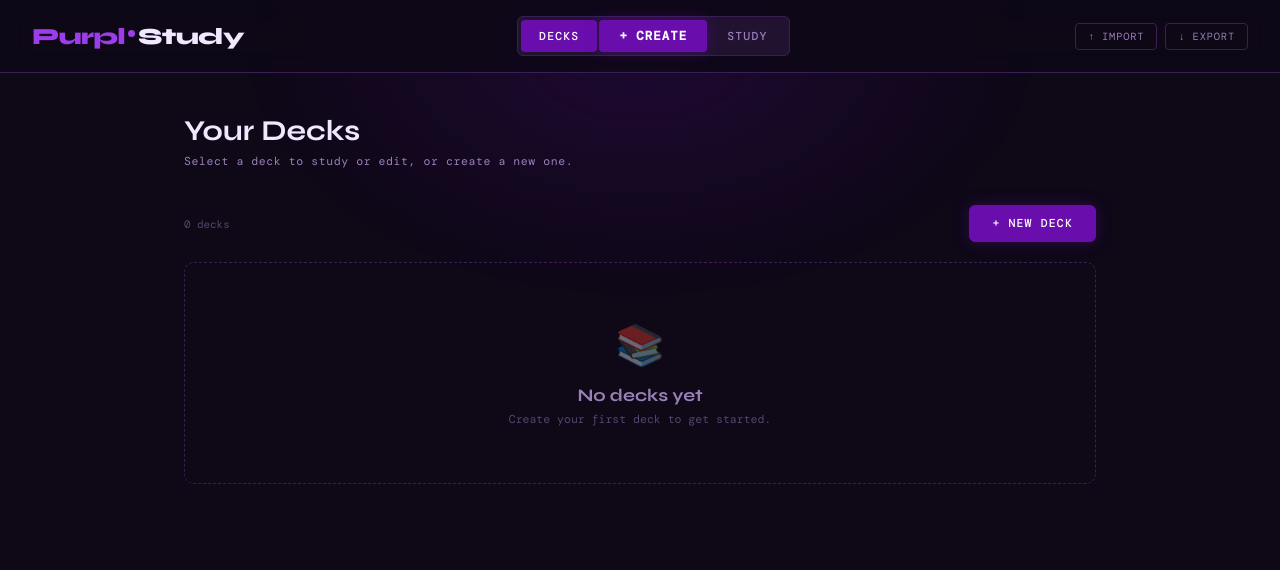
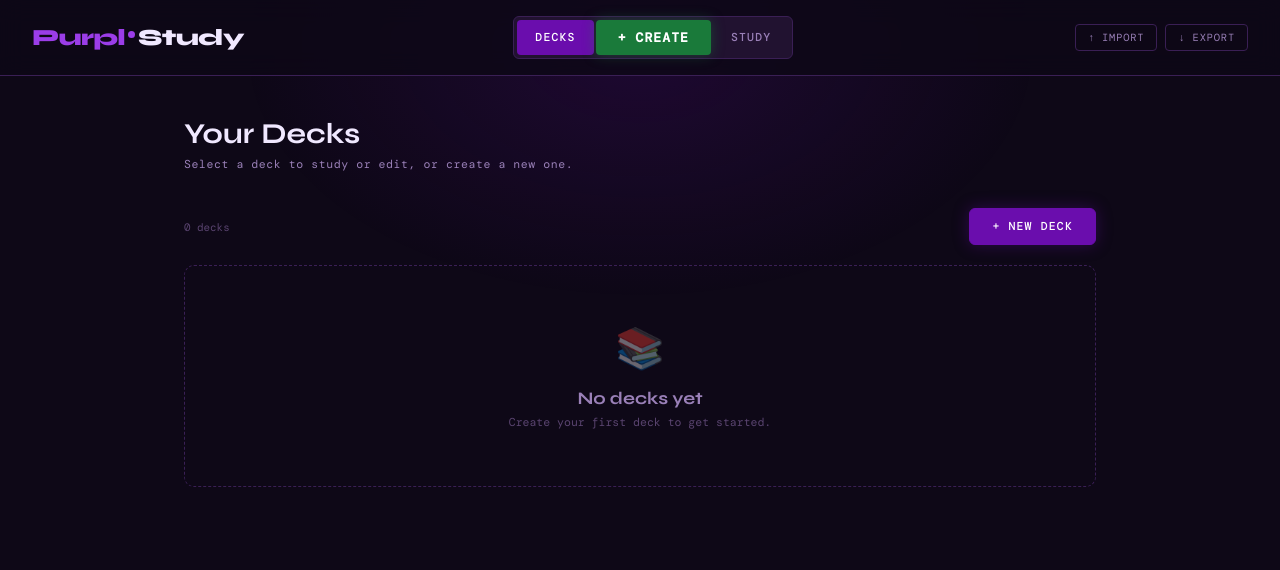
Before and after one commit to IsaacG185/PurplStudy, a plain HTML site: page index.html in a window 1280 px wide. Drawn offline with nearby package versions, Linux system fonts and the light colour scheme; a web font is replaced by a local one.

Commit message:
changed color

```diff
--- a/index.html
+++ b/index.html
@@ -92,16 +92,16 @@
 
   .tab-btn-create {
     font-family: 'DM Mono', monospace;
-    font-size: 0.78rem; font-weight: 700;
+    font-size: 0.82rem; font-weight: 700;
     letter-spacing: 0.08em; text-transform: uppercase;
-    padding: 8px 20px; border-radius: 4px;
+    padding: 9px 22px; border-radius: 4px;
     cursor: pointer; transition: all 0.18s ease;
-    background: var(--purple); color: var(--white);
+    background: #1a7a3a; color: var(--white);
     border: none;
-    box-shadow: 0 0 14px rgba(106,13,173,0.45);
+    box-shadow: 0 0 14px rgba(26,122,58,0.45);
   }
-  .tab-btn-create:hover { background: var(--purple-light); box-shadow: 0 0 22px rgba(155,61,232,0.6); transform: translateY(-1px); }
-  .tab-btn-create.active { background: var(--purple-light); box-shadow: 0 0 22px rgba(155,61,232,0.55); }
+  .tab-btn-create:hover { background: #22a04d; box-shadow: 0 0 22px rgba(34,160,77,0.6); transform: translateY(-1px); }
+  .tab-btn-create.active { background: #22a04d; box-shadow: 0 0 22px rgba(34,160,77,0.55); }
 
   .header-actions {
     display: flex; align-items: center; gap: 8px;
```
